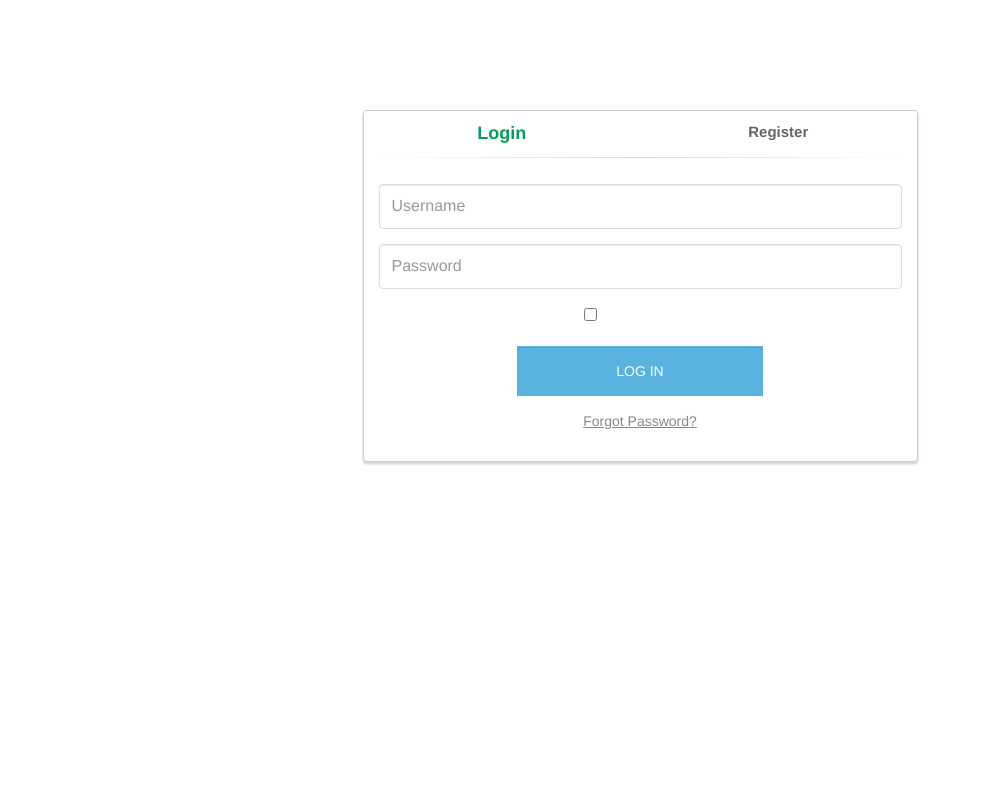
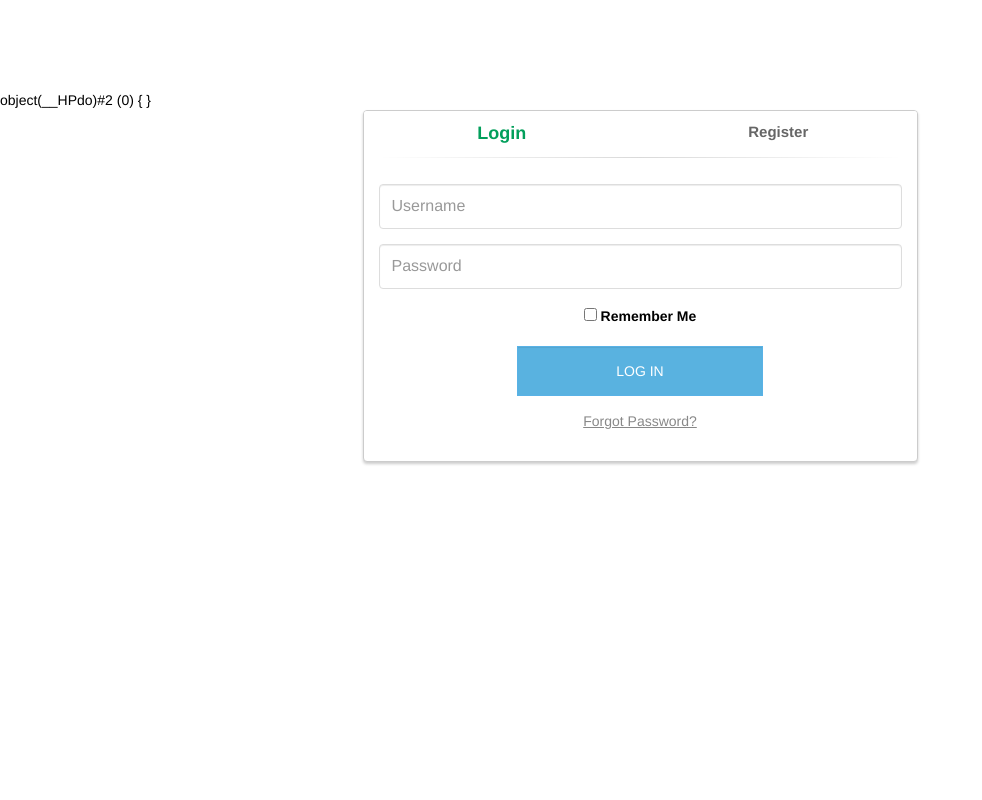
Before and after one commit to Bob93/CodeFest2016, a PHP site: page / in a window 1280 px wide. Shown: the whole page, without its empty margins (0-982 px from the left). Run offline with PHP 8.4, Linux system fonts and the light colour scheme.

Commit message:
CSS toegevoegd

```diff
--- a/css/grayscale.css
+++ b/css/grayscale.css
@@ -106,7 +106,7 @@ body {
     width: 100%;
     height: 100%;
     font-family: Lora,"Helvetica Neue",Helvetica,Arial,sans-serif;
-    color: #fff;
+    color: #000000;
     background-color: #FFF;
 }
 
```
